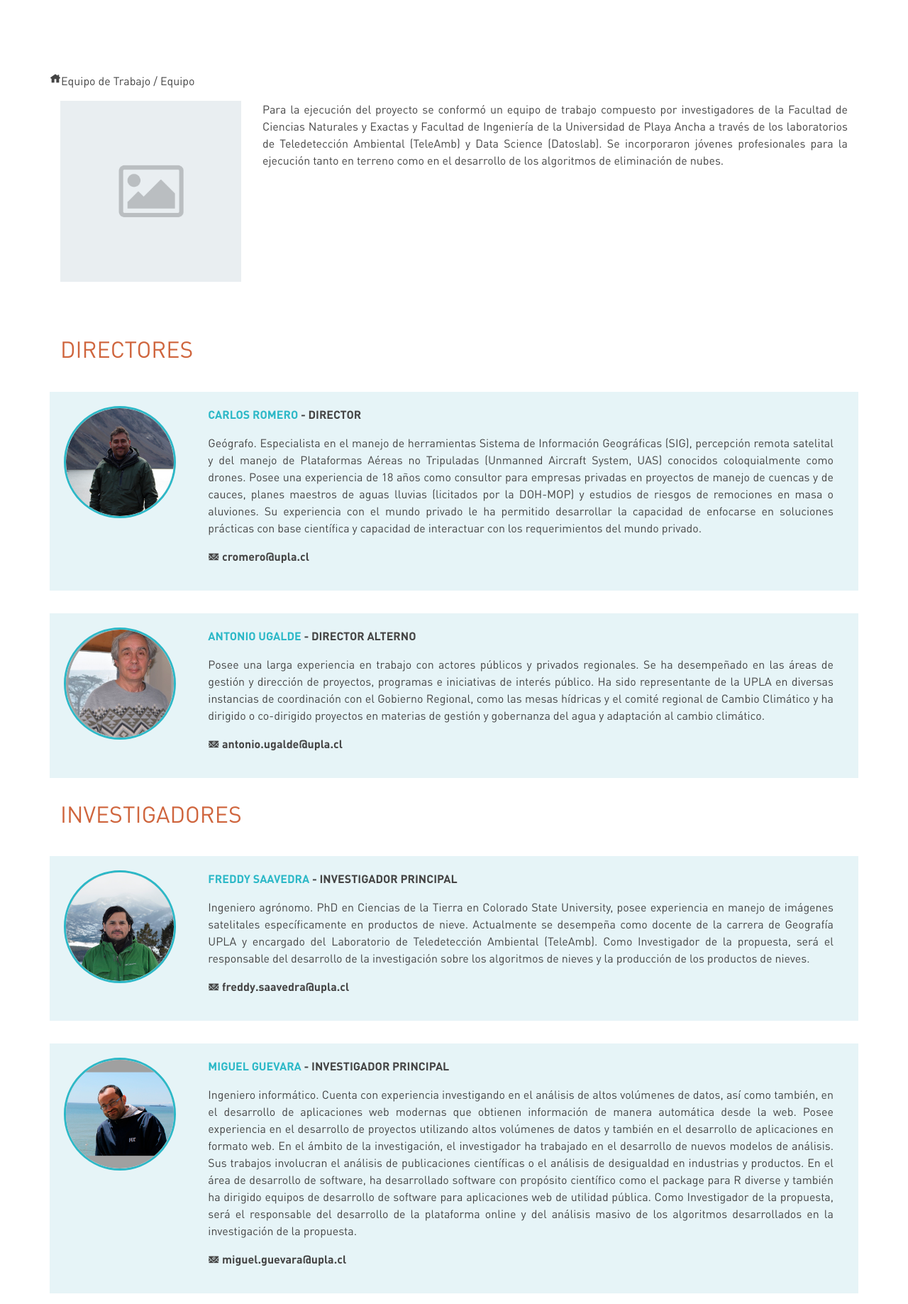
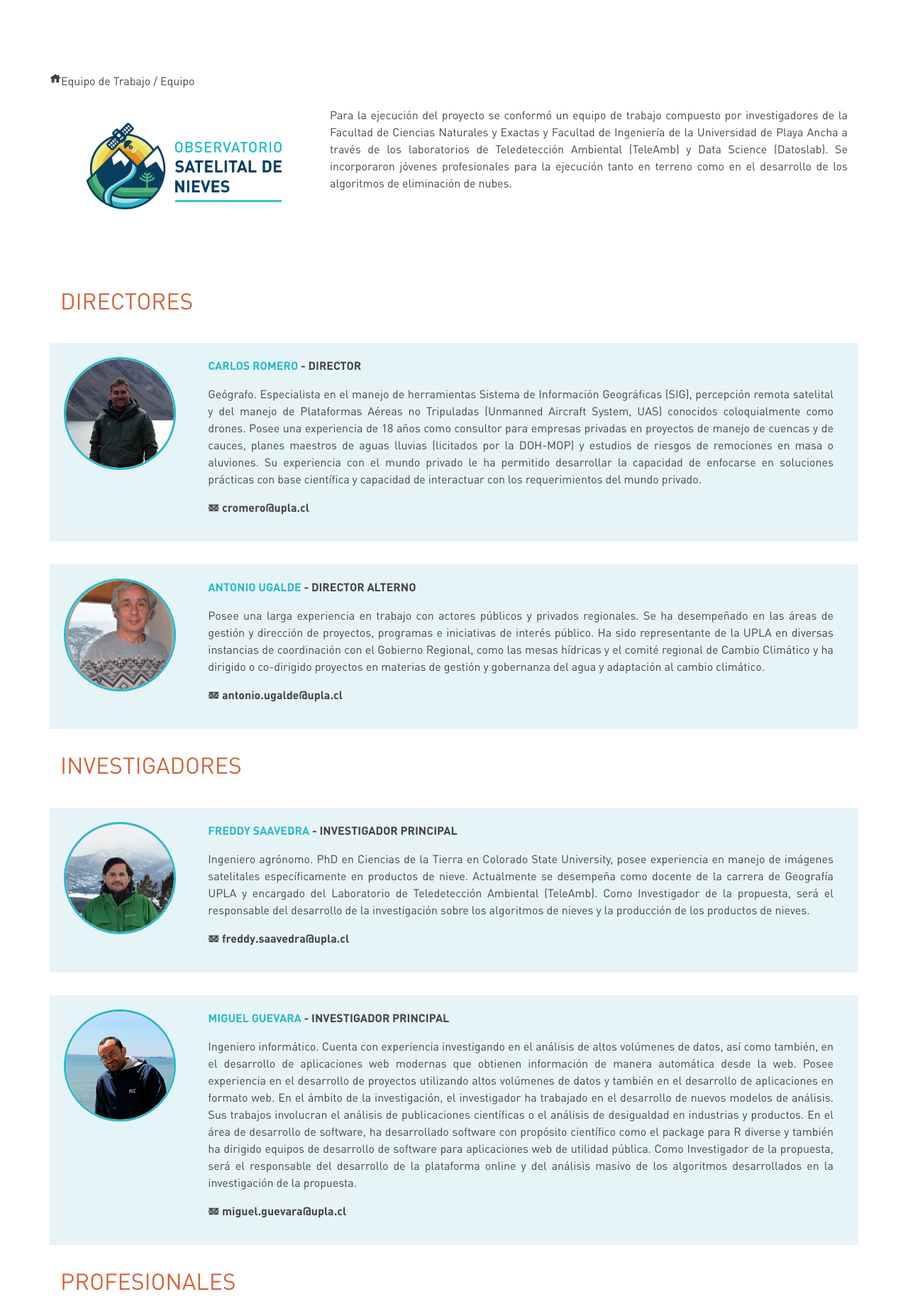
Before and after one commit to DatosLabUPLA/obsnieves-web-legacy, a Django app: page /equipo/ in a window 1280 px wide. Shown: the part 264-2101 px from the top of the page at 71% size. Run offline with Django 3.2, Linux system fonts and the light colour scheme; some libraries are stand-ins or nearby versions.

Commit message:
Update: Actualización de imágenes del equipo

```diff
--- a/core/templates/core/team.html
+++ b/core/templates/core/team.html
@@ -18,13 +18,13 @@
       </div>
   </div>
 
-  <section id="" class="p-3">
+  <section id="" class="p-4">
     <div class="container">
       <div class="row justify-content-around">
-        <div class="col-3">
-          <img src="{% static "img/place-holder.png" %}" alt="" class="img-fluid">
+        <div class="col-4">
+          <img src="{% static "img/logos_obsnieves/logo-horizontal-color-positivo.png" %}" alt="" class="img-fluid">
         </div>
-        <div class="col-9">
+        <div class="col-8">
           <p class="text-justify">
             Para la ejecución del proyecto se conformó un equipo de trabajo compuesto por investigadores de la Facultad de Ciencias Naturales y Exactas y Facultad de Ingeniería de la Universidad de Playa Ancha a través de los laboratorios de Teledetección Ambiental (TeleAmb) y Data Science (Datoslab). Se incorporaron jóvenes profesionales para la ejecución tanto en terreno como en el desarrollo de los algoritmos de eliminación de nubes.
           </p>
```
Also changed, not shown: core/static/img/team/ana_hernandez.png, core/static/img/team/cristhian_moscoso.png, core/static/img/team/ezequiel_lagos.png, core/static/img/team/marcela_ortiz.png, core/static/img/team/miguel_guevara.png, core/static/img/team/nickolas_bermudez.png, core/static/img/team/valentina_contreras.png, core/static/img/team/yael_aguirre.png.
